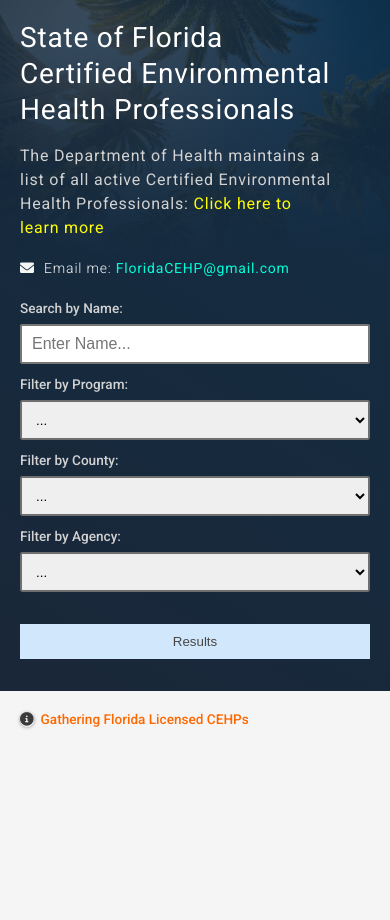
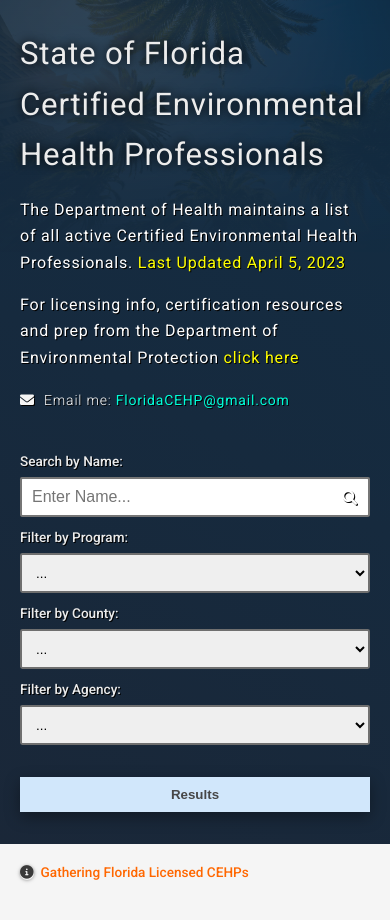
Before and after one commit to kervinucf/Certified-Environmental-Health-Professional-Directory, a SvelteKit app in the folder ui/: page / in a window 390 px wide. Shown: the top 920 px of the page. Built offline with nearby package versions, Linux system fonts and the light colour scheme; no server answers.

Commit message:
mobile screen fix, styling

```diff
--- a/ui/src/routes/components/Search.svelte
+++ b/ui/src/routes/components/Search.svelte
@@ -13,12 +13,12 @@
 </script>
 
 
-<div id="search-container" style=" overflow: hidden;
+<div id="search-container" style=" overflow: hidden;text-shadow: 1px 1px 0 rgba(0, 0, 0);
   position: relative;">
     <div class="header-content" style="display: flex;flex-direction: column;letter-spacing: .05rem">
         <img
                 class="demo-bg"
-                style="opacity: 0.16;
+                style="opacity: 0.12;
   position: absolute;
   left: 0;
   top: 0;
@@ -29,17 +29,27 @@
                 src="./search-bg-image.jpeg"
                 alt=""
         >
-        <h1 style="z-index: 1;
-position: relative;">State of Florida <br/>Certified Environmental Health Professionals</h1>
+        <h1 style="z-index: 1;text-shadow: 0 0 10px #000000;
+position: relative;"><span style="color: #ececec;">State of Florida Certified</span> <br
+                class="large-screen-break"/><span
+                style="color: #ececec">Environmental Health Professionals</span></h1>
         <div class="header-text">
-            The Department of Health maintains a list of all active Certified Environmental Health Professionals: <a
+            The Department of Health maintains a list of all active Certified <br class="large-screen-break"/>
+            Environmental Health Professionals. <a
                 style="color: yellow;text-decoration: none;cursor: pointer"
-                href="https://www.floridahealth.gov/licensing-and-regulation/certified-environmental-health-professional/index.html">Click
-            here to learn more</a>
+                href="https://www.floridahealth.gov/licensing-and-regulation/certified-environmental-health-professional/index.html">Last
+            Updated April 5, 2023</a>
+        </div>
+        <div class="header-text">
+            For licensing info, certification resources and prep from the <br class="large-screen-break"/> Department of
+            Environmental Protection <a
+                style="color: yellow;text-decoration: none;cursor: pointer"
+                href="https://floridadep.gov/water/onsite-sewage/content/accelerated-certification-training-act">click
+            here</a>
         </div>
         <div class="header-text" style="font-size: 14px">
             <i class="fas fa-envelope" style="color: #f5f5f5;"/> <span
-                style="color: #f5f5f5;font-weight: 200;margin-left: 5px">Email me: </span>
+                style="color: white;font-weight: 200;margin-left: 5px">Email me: </span>
             <span style="color: #00ffd9;cursor: text">
             FloridaCEHP@gmail.com
         </span>
@@ -48,7 +58,7 @@
     <div class="search-elements" style="z-index: 1;
 position: relative;">
         <div class="search-element">
-            <div style="font-size: .85rem;margin-bottom: 8px;font-weight: 500;color: #d2d2d2;">
+            <div class="search-desc">
                 Search by Name:
             </div>
             <div class="input-wrapper">
@@ -58,7 +68,7 @@
         </div>
 
         <div class="search-element">
-            <div style="font-size: .85rem;margin-bottom: 8px;font-weight: 500;color: #d2d2d2">
+            <div class="search-desc">
                 Filter by Program:
             </div>
             <select id="program-select">
@@ -69,7 +79,7 @@
             </select>
         </div>
         <div class="search-element">
-            <div style="font-size: .85rem;margin-bottom: 8px;font-weight: 500;color: #d2d2d2">
+            <div class="search-desc">
                 Filter by County:
             </div>
             <select id="county-select">
@@ -146,7 +156,7 @@
             </select>
         </div>
         <div class="search-element">
-            <div style="font-size: .85rem;margin-bottom: 8px;font-weight: 500;color: #d2d2d2">
+            <div class="search-desc">
                 Filter by Agency:
             </div>
             <select id="track-select">
@@ -169,17 +179,25 @@
 
 
 <style>
+    .search-desc {
+        font-size: .85rem;
+        margin-bottom: 8px;
+        font-weight: 500;
+        color: #ececec;
+    }
+
     .header-text {
         font-weight: 400;
-        line-height: 1.5rem;
+        line-height: 1.65rem;
         z-index: 1;
         position: relative;
-        max-width: 90%;
-        color: #d2d2d2;
+        color: white;
         margin-top: 1rem;
+
     }
 
     select {
         text-indent: 10px;
+
     }
 </style>
--- a/ui/src/routes/ts/helpers.js
+++ b/ui/src/routes/ts/helpers.js
@@ -21,8 +21,6 @@
 
     // Start from the third row by using slice(2) to skip the first two rows
     tableData.slice(2).forEach(row => {
-        console.log(row)
-
         const labelElement = document.createElement("span");
 
         let track;
--- a/ui/static/styles.css
+++ b/ui/static/styles.css
@@ -26,15 +26,14 @@
     display: flex;
     width: 100%;
     margin: auto;
-    padding-top: 20px;
+    padding-top: 10px;
 }
 
 h1 {
-    font-size: 1.75rem;
+    font-size: 1.95rem;
     font-weight: 400;
-    color: white;
-    line-height: 2.25rem;
-}
+    color: #ffffff;
+line-height: 3.15rem;}
 
 .update-date {
     color: white;
@@ -71,11 +70,13 @@
     width: 100%;
     background-color: #d1e7fb;
     border: none;
-    font-weight: 500;
+    font-weight: bold;
     cursor: pointer;
+    box-shadow: rgba(0, 0, 0, 0.35) 0px 5px 15px;
     color: #474747;
     display: none;
 }
+
 
 .input-wrapper input {
     height: 40px;
@@ -142,7 +143,7 @@
     position: sticky;
     top: 0;
 
-    background-color: #1a2738;
+    background-color: #2c405b;
     color: white;
     height: 40px;
     box-shadow: 0 4px 6px rgba(0, 0, 0, 0.1);
@@ -163,7 +164,7 @@
     border-radius: 4px;
     font-size: 12px;
     font-weight: 500;
-    box-shadow: 0 0 2px 0px #0000007d;
+    box-shadow: rgba(0, 0, 0, 0.16) 0px 1px 4px;
 }
 
 .label-doh {
@@ -239,14 +240,20 @@
     background-color: white;
     border: 1px solid #ccc;
     border-radius: 6px;
-    padding: 10px;
+    padding: 13px;
     min-width: 350px;
     max-width: 350px;
+    line-height: 1.35rem;
     font-size: 0.75rem;
     font-weight: 500;
     color: #545454;
     z-index: 999;
     box-shadow: 0 4px 6px rgba(0, 0, 0, 0..05);
+}
+
+#search-container {
+    column-gap: 1rem;
+
 }
 
 input[type='text'],
@@ -274,6 +281,17 @@
     height: 10px
 }
 
+.large-screen-break {
+    display: none;
+}
+
+@media (min-width: 1200px) {
+    .large-screen-break {
+        display: block;
+    }
+
+}
+
 @media (max-width: 768px) {
     body {
         padding: 0;
@@ -287,6 +305,8 @@
     #search-container {
         display: flex;
         flex-direction: column;
+        height: 100vh;
+
     }
 
     .search-elements {
@@ -301,14 +321,16 @@
     .search-button button {
         display: block;
     }
+
 }
 
 @media (min-width: 768px) {
     .search-elements {
         display: grid;
         grid-template-columns: 1fr 1fr;
-        padding-top: 30px;
+        padding-top: 60px;
+        row-gap: 2.15rem;
+        column-gap: 2.25rem;
 
     }
-
 }
```
